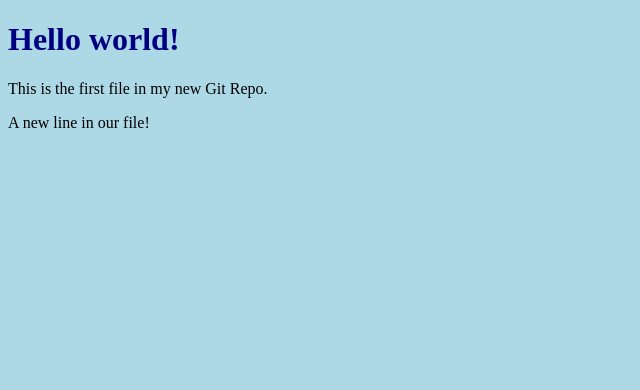
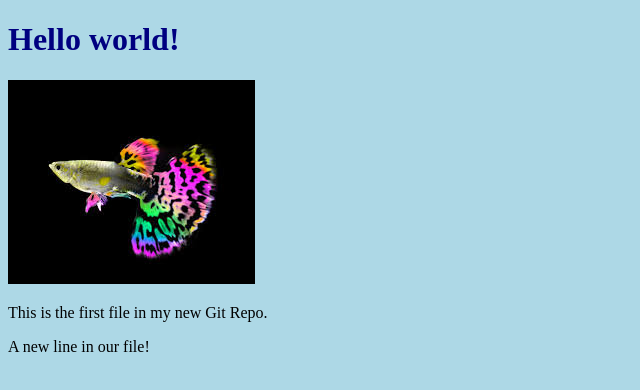
Before and after one commit to ANIL-ST/MYC, a plain HTML site: page index.html in a window 1280 px wide. Shown: the whole page, without its empty margins (0-640 px from the left). Drawn offline with Linux system fonts and the light colour scheme.

Commit message:
Added image to Hello World

```diff
--- a/index.html
+++ b/index.html
@@ -7,6 +7,7 @@
 <body>
 
 <h1>Hello world!</h1>
+<div><img src="my_fish.jpeg" alt="Hello My Fish" style="width:%100;max-width:960px"></div>
 <p>This is the first file in my new Git Repo.</p>
 <p>A new line in our file!</p>
 </body>
```
Also changed, not shown: my_fish.jpeg (added).
